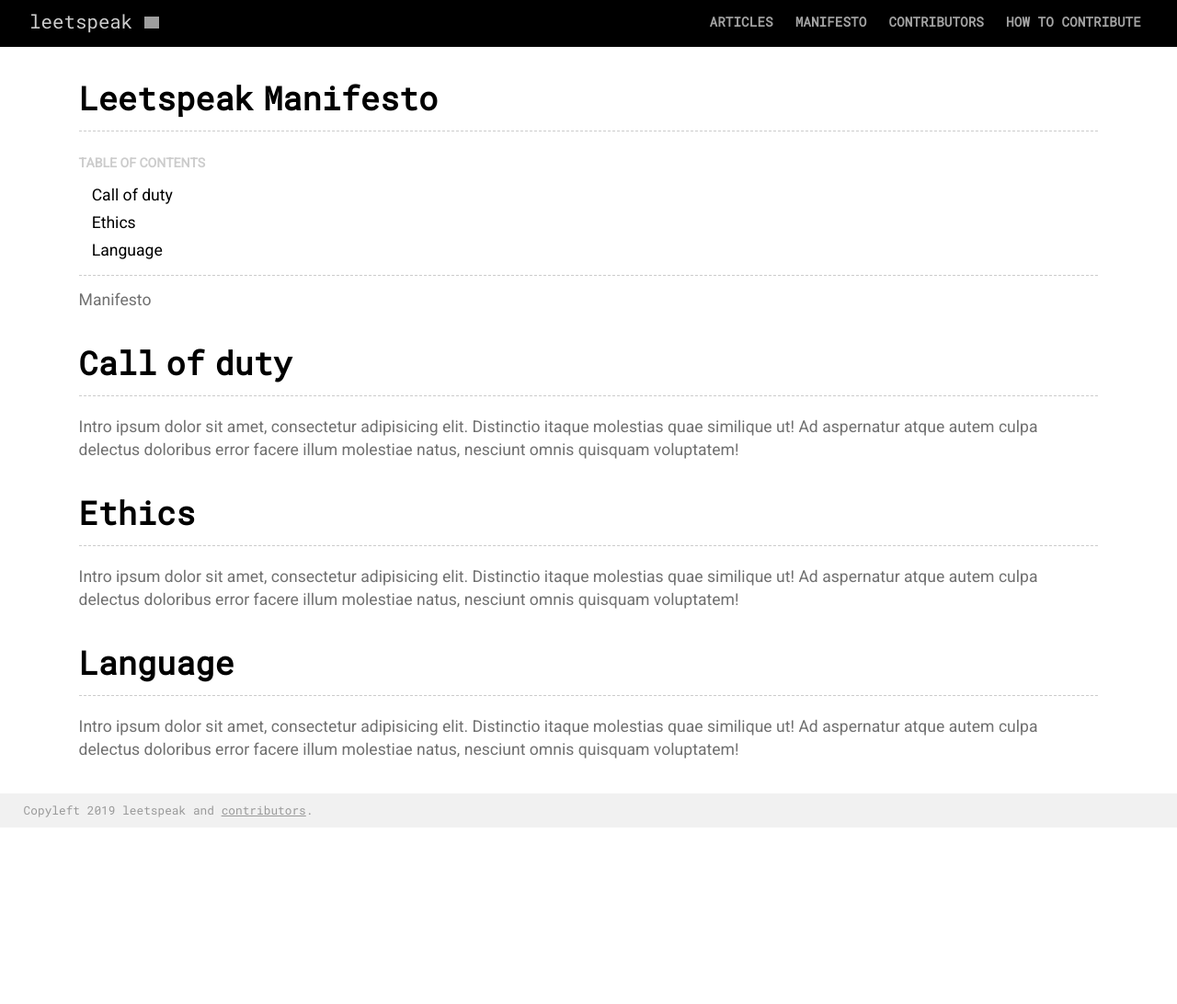
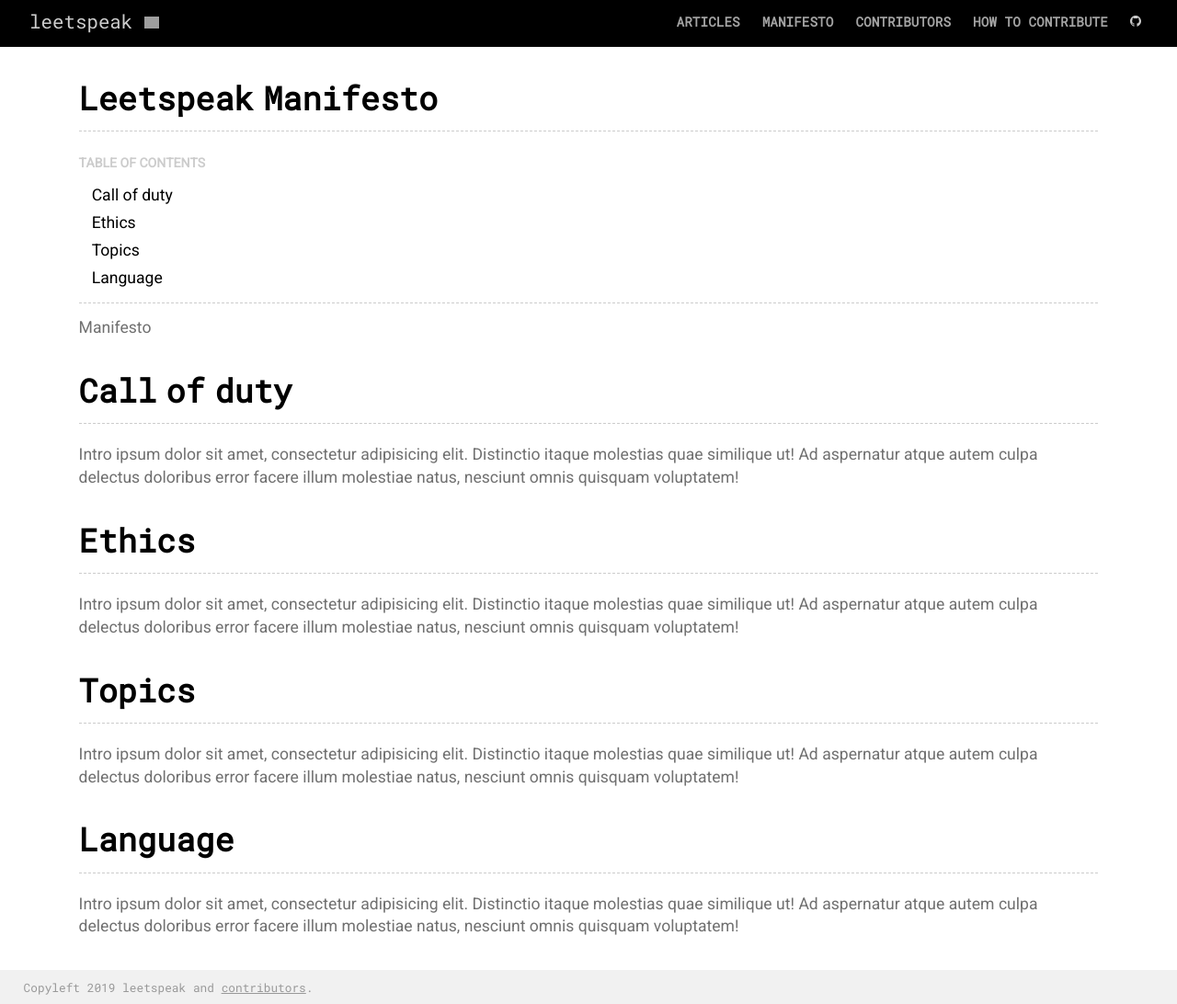
Before and after one commit to leetspeek/leetspeek, a Jekyll site: the page built from manifesto.md, in a window 1280 px wide. Shown: the whole page at 92% size. Built offline with Jekyll 4.4.1, drawn with Linux system fonts in a browser that asks for light colours; before the commit the page ends 900 px from its top, so only the background shows below that; grey boxes are pictures that could not be loaded.

Commit message:
adding link to github repo

```diff
--- a/_layouts/default.html
+++ b/_layouts/default.html
@@ -41,6 +41,11 @@
             <li>
                 <a href="/contribute">How to contribute</a>
             </li>
+
+            <li>
+                <a class="avatar" href="https://github.com/leetspeak-tunisia/leetspeak-tunisia.github.io/" target="_blank"><img width="12px" alt="fff"
+                                              src="/assets/github.svg" /></a>
+            </li>
         </ul>
         {% endif %}
     </nav>
--- a/manifesto.md
+++ b/manifesto.md
@@ -14,6 +14,10 @@ Intro ipsum dolor sit amet, consectetur adipisicing elit. Distinctio itaque mole
 
 Intro ipsum dolor sit amet, consectetur adipisicing elit. Distinctio itaque molestias quae similique ut! Ad aspernatur atque autem culpa delectus doloribus error facere illum molestiae natus, nesciunt omnis quisquam voluptatem!
 
+# Topics
+
+Intro ipsum dolor sit amet, consectetur adipisicing elit. Distinctio itaque molestias quae similique ut! Ad aspernatur atque autem culpa delectus doloribus error facere illum molestiae natus, nesciunt omnis quisquam voluptatem!
+
 # Language
 
 Intro ipsum dolor sit amet, consectetur adipisicing elit. Distinctio itaque molestias quae similique ut! Ad aspernatur atque autem culpa delectus doloribus error facere illum molestiae natus, nesciunt omnis quisquam voluptatem!
```
Also changed, not shown: assets/github.svg (added).
